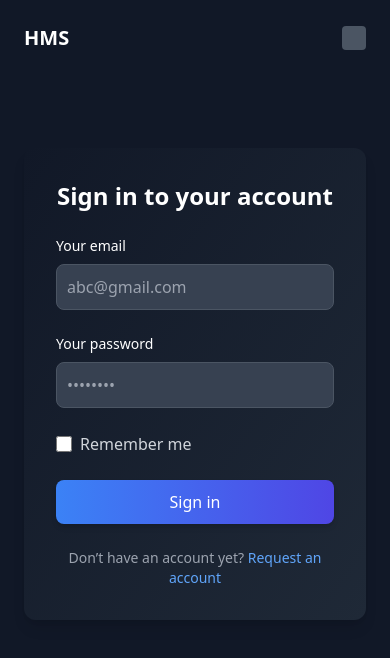
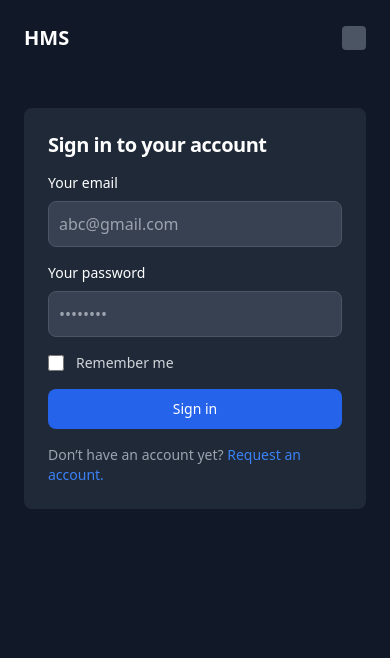
Before and after one commit to Raghu23-dev/Hostel-HMS, a React (Vite) app in the folder client/: page /auth in a window 390 px wide. Shown: the top 658 px of the page. Built offline with nearby package versions, Linux system fonts and the light colour scheme.

Commit message:
updated login function

```diff
--- a/client/src/components/Dashboards/Common/Sidebar.jsx
+++ b/client/src/components/Dashboards/Common/Sidebar.jsx
@@ -7,11 +7,17 @@ Sidebar.propTypes = {
     text: PropTypes.string.isRequired,
     url: PropTypes.string.isRequired,
     for: PropTypes.string.isRequired,
-    svg: PropTypes.element.isRequired,
   }).isRequired,
 };
 
 function Sidebar({ links }) {
+  const logout = (e) => {
+    e.preventDefault();
+    localStorage.removeItem("token");
+    localStorage.removeItem("student");
+    window.location.href = "/";
+  };
+
   const [isOpen, setIsOpen] = useState(true);
   const location = useLocation();
 
@@ -22,7 +28,7 @@ function Sidebar({ links }) {
   return (
     <div>
       <button
-        className={`fixed flex gap-2 md:hidden z-50 top-[6rem] left-20 md:left-20 ml-10 bg-black p-1 w-50 h-50 rounded-full shadow-lg text-white transition-transform duration-300 ease-in-out transform ${
+        className={`fixed md:hidden z-50 top-10 left-20 md:left-40 ml-10 bg-gray-900 p-1 w-50 h-50 rounded-full shadow-lg text-white transition-transform duration-300 ease-in-out transform ${
           isOpen ? "translate-x-20" : "-translate-x-20"
         }`}
         onClick={toggleMenu}
@@ -53,63 +59,35 @@ function Sidebar({ links }) {
         </svg>
       </button>
       <div
-        className={`flex flex-col justify-between h-screen w-screen absolute md:static sm:w-64 bg-black text-white transition-transform duration-300 ease-in-out transform ${
+        className={`flex flex-col justify-between h-screen w-screen absolute md:static sm:w-64 bg-gray-900 text-white transition-transform duration-300 ease-in-out transform ${
           isOpen ? "translate-x-0" : "absolute -translate-x-full"
         }`}
       >
-        <Link to={`/${links[0].for}-dashboard`} className="py-4 px-4 md:py-5 lg:py-4 gap-2 bg-blue-700 flex items-center text-2xl">
-          <svg
-            xmlns="http://www.w3.org/2000/svg"
-            fill="none"
-            viewBox="0 0 24 24"
-            strokeWidth={1.5}
-            stroke="currentColor"
-            className="w-6 h-6"
-          >
-            <path
-              strokeLinecap="round"
-              strokeLinejoin="round"
-              d="M4.26 10.147a60.436 60.436 0 00-.491 6.347A48.627 48.627 0 0112 20.904a48.627 48.627 0 018.232-4.41 60.46 60.46 0 00-.491-6.347m-15.482 0a50.57 50.57 0 00-2.658-.813A59.905 59.905 0 0112 3.493a59.902 59.902 0 0110.399 5.84c-.896.248-1.783.52-2.658.814m-15.482 0A50.697 50.697 0 0112 13.489a50.702 50.702 0 017.74-3.342M6.75 15a.75.75 0 100-1.5.75.75 0 000 1.5zm0 0v-3.675A55.378 55.378 0 0112 8.443m-7.007 11.55A5.981 5.981 0 006.75 15.75v-1.5"
-            />
-          </svg> {" "}
-          <span className="md:hidden lg:inline">Dashboard</span>
+        <Link to={`/${links[0].for}-dashboard`} className="p-4">
+          <h1 className="text-3xl font-bold pt-5">Dashboard</h1>
         </Link>
-        <div className="flex flex-col space-y-1 text-2xl text-white">
+        <div className="flex flex-col space-y-1 text-4xl font-bold text-white">
           {/*eslint-disable-next-line react/prop-types*/}
           {links.map((link) => (
             <Link
               to={link.url}
               key={link.text}
-              className={`py-2 px-4 flex items-center gap-2 ${
+              className={`py-2 px-4 ${
                 location.pathname === link.url
                   ? "text-blue-500"
                   : "hover:text-blue-500"
               }`}
             >
-              {link.svg}
               {link.text}
             </Link>
           ))}
         </div>
         <div className="p-4">
           <button
+            onClick={logout}
             type="submit"
-            className="w-full flex gap-2 justify-center text-white bg-blue-600 hover:bg-blue-700 focus:ring-4 focus:outline-none focus:ring-blue-300 font-medium rounded-lg text-sm px-5 py-2.5 text-center dark:bg-blue-600 dark:hover:bg-blue-700 dark:focus:ring-blue-800"
+            className="w-full text-white bg-blue-600 hover:bg-blue-700 focus:ring-4 focus:outline-none focus:ring-blue-300 font-medium rounded-lg text-sm px-5 py-2.5 text-center dark:bg-blue-600 dark:hover:bg-blue-700 dark:focus:ring-blue-800"
           >
-            <svg
-              xmlns="http://www.w3.org/2000/svg"
-              fill="none"
-              viewBox="0 0 24 24"
-              strokeWidth={1.5}
-              stroke="currentColor"
-              className="w-6 h-6"
-            >
-              <path
-                strokeLinecap="round"
-                strokeLinejoin="round"
-                d="M15.75 9V5.25A2.25 2.25 0 0013.5 3h-6a2.25 2.25 0 00-2.25 2.25v13.5A2.25 2.25 0 007.5 21h6a2.25 2.25 0 002.25-2.25V15M12 9l-3 3m0 0l3 3m-3-3h12.75"
-              />
-            </svg>
             Log Out
           </button>
         </div>
--- a/client/src/components/Dashboards/Studentdashboard/Home.jsx
+++ b/client/src/components/Dashboards/Studentdashboard/Home.jsx
@@ -1,13 +1,18 @@
 
 function Home() {
-  let user = JSON.parse(localStorage.getItem("user"));
+  let student = JSON.parse(localStorage.getItem("student"));
 
   return (
     <>
       <div className="w-full h-screen flex items-center justify-center">
-        <h1 className="text-white font-bold text-5xl">
-          Welcome <span className="text-blue-700">{user.email}</span>
-        </h1>
+      <h1 className="text-gray-900 font-bold text-5xl" >Welcome <span className="text-blue-500">{student.name}!</span></h1>
+      <p>{
+          // for loop for printing all key value pairs of student object
+          Object.keys(student).map((key, index) => {
+            return <p key={index}>{key} : {student[key]}</p>
+          }
+          )
+        }</p>
       </div>
       <div className="w-full h-screen flex items-center justify-center" >
           <h1 className="text-gray-900 font-bold text-5xl" >Welcome <span className="text-blue-500">{user.email}</span></h1>
--- a/client/src/components/LandingSite/AuthPage/SignIn.jsx
+++ b/client/src/components/LandingSite/AuthPage/SignIn.jsx
@@ -21,13 +21,30 @@ export default function SignIn() {
     });
 
     let result = await response.json();
+
     if (result.success) {
       localStorage.setItem("token", result.data.token);
-      localStorage.setItem("user", JSON.stringify(result.data.user));
+      let student = await fetch("http://localhost:3000/api/student/get-student", {
+        method: "POST",
+        headers: {
+          "Content-Type": "application/json",
+        },
+        body: JSON.stringify({token: result.data.token})
+      });
+
+      let studentResult = await student.json();
+      console.log(studentResult);
+      if (studentResult.success) {
+        localStorage.setItem("student", JSON.stringify(studentResult.student));
         navigate("/student-dashboard");
+      } else {
+        alert(studentResult.errors[0].msg);
+        navigate("/auth/login");
+      }
     } else {
       alert(result.errors[0].msg);
     }
+
   };
 
   const [email, setEmail] = useState("");
@@ -56,35 +73,45 @@ export default function SignIn() {
   };
 
   return (
-    <div className="w-full max-w-md mx-auto mt-10 rounded-xl bg-gradient-to-br from-gray-900 to-gray-800 shadow-lg">
-      <div className="p-8 space-y-6">
-        <h1 className="text-2xl font-semibold text-white text-center">
+    <div className="w-full rounded-lg md:mt-0 sm:max-w-md xl:p-0 bg-gray-800 border-gray-700">
+      <div className="p-6 space-y-4 md:space-y-6 sm:p-8">
+        <h1 className="text-xl font-bold leading-tight tracking-tight md:text-2xl text-white">
           Sign in to your account
         </h1>
-        <form className="space-y-6" onSubmit={login}>
+        <form className="space-y-4 md:space-y-6" onSubmit={login}>
           <Input field={iemail} />
           <Input field={password} />
           <div className="flex items-center justify-between">
-            <label className="flex items-center space-x-2 text-gray-300">
+            <div className="flex items-start">
+              <div className="flex items-center h-5">
                 <input
                   id="remember"
                   aria-describedby="remember"
                   type="checkbox"
-                className="w-4 h-4 rounded border-gray-600 focus:ring-blue-500 text-blue-500"
+                  className="w-4 h-4 border rounded focus:ring-3 bg-gray-700 border-gray-600 focus:ring-blue-600 ring-offset-gray-800"
+                  required=""
                 />
-              <span>Remember me</span>
+              </div>
+              <div className="ml-3 text-sm">
+                <label htmlFor="remember" className="text-gray-300">
+                  Remember me
                 </label>
+              </div>
+            </div>
           </div>
           <button
             type="submit"
-            className="w-full py-2.5 text-white bg-gradient-to-r from-blue-500 to-indigo-600 rounded-lg shadow-md transform transition-transform hover:scale-105 hover:shadow-lg focus:outline-none focus:ring-4 focus:ring-blue-500"
+            className="w-full text-white focus:ring-4 focus:outline-none font-medium rounded-lg text-sm px-5 py-2.5 text-center bg-blue-600 hover:bg-blue-700 focus:ring-blue-800"
           >
             Sign in
           </button>
-          <p className="text-center text-sm text-gray-400">
+          <p className="text-sm font-light text-gray-400">
             Don’t have an account yet?{" "}
-            <Link to="request" className="text-blue-400 hover:underline">
-              Request an account
+            <Link
+              to="/auth/request"
+              className="font-medium hover:underline text-blue-500"
+            >
+              Request an account.
             </Link>
           </p>
         </form>
```
Lines whose indentation alone changed are shown as unchanged.
